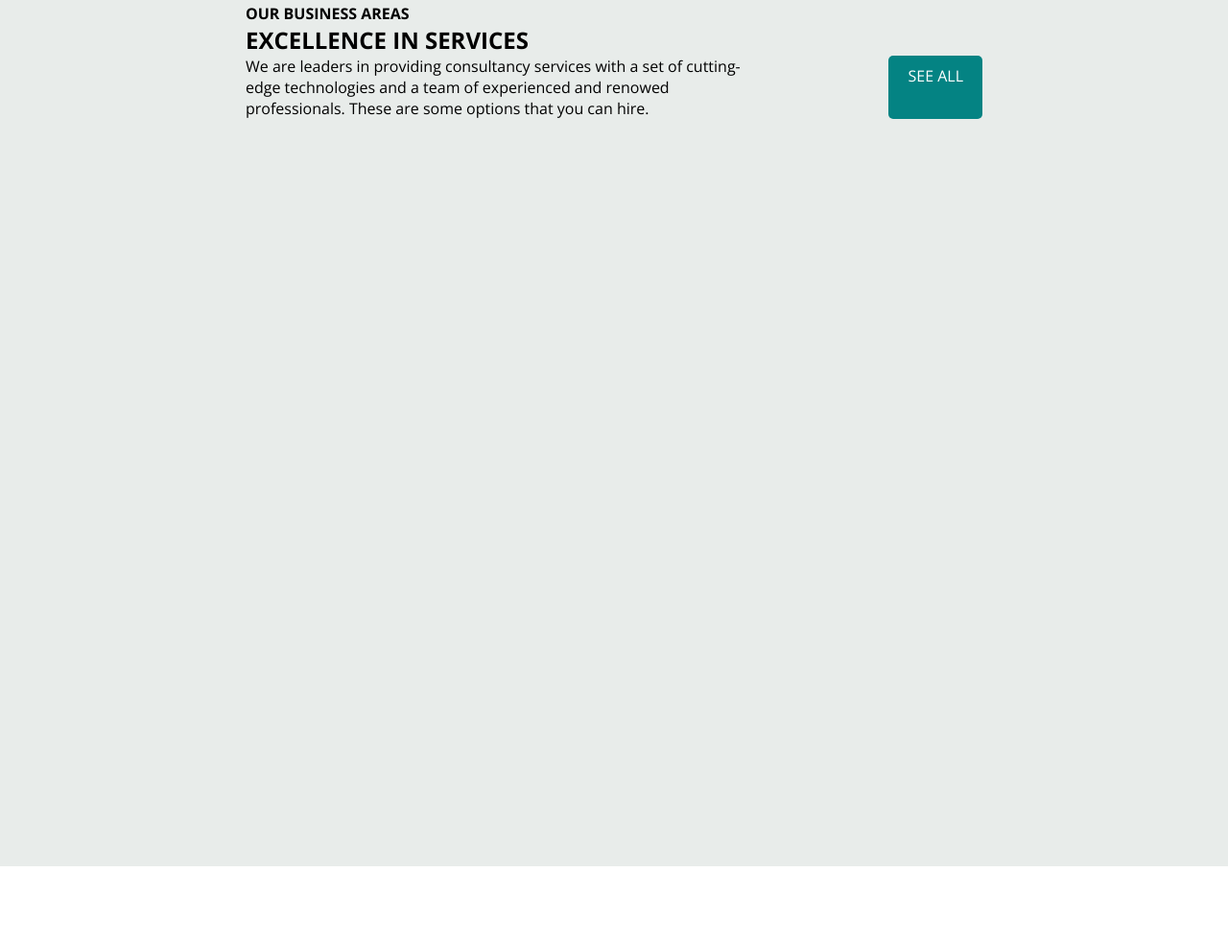
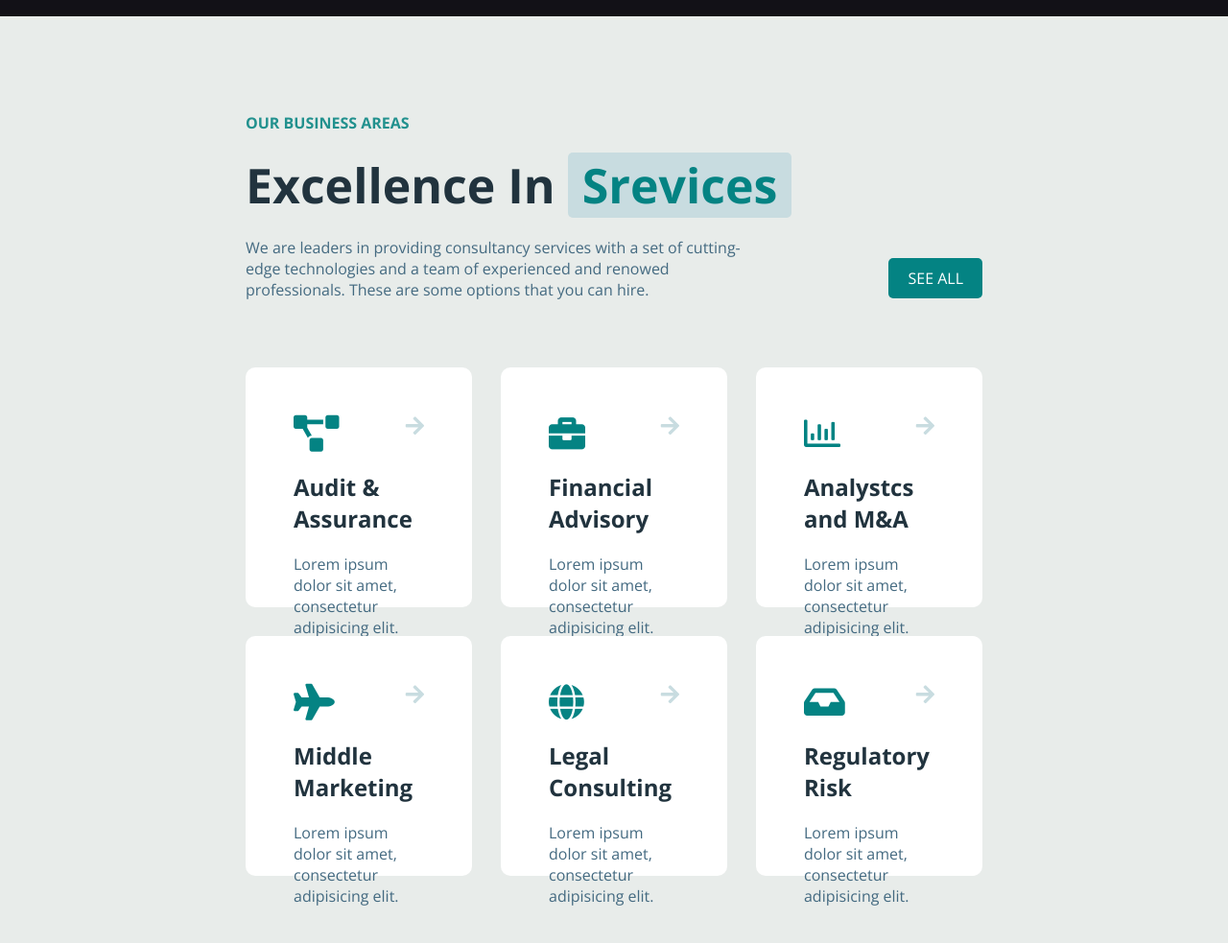
Before and after one commit to alexsircu/proj-html-vuejs, a website: page index.html in a window 1280 px wide. Shown: the part 1597-2580 px from the top of the page at 96% size. Before the commit the page ends 2500 px from the top, so only its background shows below. Drawn offline with nearby package versions, Linux system fonts and the light colour scheme.

Commit message:
Sezione excellence in services del main completa

```diff
--- a/index.html
+++ b/index.html
@@ -115,15 +115,83 @@
     <section id="business-areas">
       <div class="container">
         <h4>OUR BUSINESS AREAS</h4>
-        <h2>EXCELLENCE IN SERVICES</h2>
-        <div id="description-button-services-container">
+        <h2 id="ecxellence-services-title">Excellence In <span>Srevices</span></h2>
+
+        <div id="business-areas-top">
           <p>We are leaders in providing consultancy services with a set of cutting-edge technologies and a team of experienced and renowed professionals. These are some options that you can hire.</p>
           <div class="btn btn-blue-lagoon">
             <a href="#">SEE ALL</a>
           </div>
         </div>
 
+        <div id="business-areas-bottom">
+          <div class="business-areas-bottom-container">
+            <div class="business-areas-icons-container">
+              <i class="fas fa-project-diagram"></i>
+              <i class="fas fa-arrow-right"></i>
+            </div>
 
+            <div class="">
+              <h2>Audit & Assurance</h2>
+              <p>Lorem ipsum dolor sit amet, consectetur adipisicing elit.</p>
+            </div>
+          </div>
+          <div id="financial-advisory-container" class="business-areas-bottom-container">
+            <div class="business-areas-icons-container">
+              <i class="fas fa-briefcase"></i>
+              <i class="fas fa-arrow-right"></i>
+            </div>
+
+            <div class="">
+              <h2>Financial Advisory</h2>
+              <p>Lorem ipsum dolor sit amet, consectetur adipisicing elit.</p>
+            </div>
+          </div>
+          <div class="business-areas-bottom-container">
+            <div class="business-areas-icons-container">
+              <i class="far fa-chart-bar"></i>
+              <i class="fas fa-arrow-right"></i>
+            </div>
+
+            <div class="">
+              <h2>Analystcs and M&A</h2>
+              <p>Lorem ipsum dolor sit amet, consectetur adipisicing elit.</p>
+            </div>
+          </div>
+          <div class="business-areas-bottom-container">
+            <div class="business-areas-icons-container">
+              <i class="fas fa-plane"></i>
+              <i class="fas fa-arrow-right"></i>
+            </div>
+
+            <div class="">
+              <h2>Middle Marketing</h2>
+              <p>Lorem ipsum dolor sit amet, consectetur adipisicing elit.</p>
+            </div>
+          </div>
+          <div id="legal-consulting-container" class="business-areas-bottom-container">
+            <div class="business-areas-icons-container">
+              <i class="fas fa-globe"></i>
+              <i class="fas fa-arrow-right"></i>
+            </div>
+
+            <div class="">
+              <h2>Legal Consulting</h2>
+              <p>Lorem ipsum dolor sit amet, consectetur adipisicing elit.</p>
+            </div>
+          </div>
+          <div class="business-areas-bottom-container">
+            <div class="business-areas-icons-container">
+              <i class="fas fa-inbox"></i>
+              <i class="fas fa-arrow-right"></i>
+            </div>
+
+            <div class="">
+              <h2>Regulatory Risk</h2>
+              <p>Lorem ipsum dolor sit amet, consectetur adipisicing elit.</p>
+            </div>
+          </div>
+        </div>
       </div>
     </section>
 
--- a/src/partials/_main.scss
+++ b/src/partials/_main.scss
@@ -36,7 +36,6 @@
 #jumbotron {
   float: right;
   width: 40%;
-  height: calc(100% - 80px);
   padding: 150px 0;
   h4 {
     color: $blueButtonsColor;
@@ -84,7 +83,6 @@
 // sezione 2 del main
 #about-the-network {
   width: 100%;
-  height: 600px;
   background-color: $darkSectionsBackgroundColor;
   padding: 150px 0;
 }
@@ -98,14 +96,9 @@
     color: $introSectionTextColor;
   }
   h2 {
-    font-size: 50px;
+    @include titles-params;
     color: $darkSectionTitlesColor;
-    margin: 20px 0;
-    span {
-      background-color: $darkSectionBackgroundTitleColor;
-      padding: 0 15px;
-      border-radius: 5px;
-    }
+    @include dark-span-titles;
   }
   p {
     color: $smallTextColor;
@@ -140,15 +133,68 @@
 // sezione 3 del main
 #business-areas {
   width: 100%;
-  height: 1000px;
   background-color: $excellenceinServicesBackground;
   padding: 100px 0;
+  h4 {
+    color: $introSectionTextColor;
+  }
+  #ecxellence-services-title {
+    @include titles-params;
+    color: $titlesTextColor;
+    @include light-span-titles;
+  }
+  p {
+    color: lighten($titlesTextColor, 20%);
+    margin-bottom: 20px;
+  }
 }
 
-#description-button-services-container {
+#business-areas-top {
   display: flex;
+  align-items: center;
   justify-content: space-between;
   p {
     width: 70%;
   }
 }
+
+#business-areas-bottom {
+  display: flex;
+  // justify-content: space-between;
+  flex-wrap: wrap;
+  padding-top: 50px;
+  .business-areas-bottom-container {
+    width: calc(100% / 3 - 20px);
+    height: 250px;
+    background-color: white;
+    padding: 50px;
+    border-radius: 10px;
+    margin-bottom: 30px;
+    h2 {
+      margin-bottom: 20px;
+      color: $titlesTextColor;
+    }
+    p {
+      font-size: 16px;
+      color: lighten($titlesTextColor, 20%);
+    }
+  }
+}
+
+.business-areas-icons-container {
+  display: flex;
+  justify-content: space-between;
+  margin-bottom: 20px;
+  i:first-child {
+    font-size: 38px;
+    color: $blueButtonsColor;
+  }
+  i:nth-child(2) {
+    font-size: 22px;
+    color: $lightSectionSpanColorTitle;
+  }
+}
+
+#financial-advisory-container, #legal-consulting-container {
+  margin: 0 30px;
+}
--- a/src/partials/_mixins.scss
+++ b/src/partials/_mixins.scss
@@ -40,3 +40,25 @@
     }
   }
 }
+
+@mixin titles-params {
+  font-size: 50px;
+  margin: 20px 0;
+}
+
+@mixin dark-span-titles {
+  span {
+    background-color: $darkSectionBackgroundTitleColor;
+    padding: 0 15px;
+    border-radius: 5px;
+  }
+}
+
+@mixin light-span-titles {
+  span {
+    background-color: $lightSectionSpanColorTitle;
+    color: $blueButtonsColor;
+    padding: 0 15px;
+    border-radius: 5px;
+  }
+}
--- a/src/partials/_variables.scss
+++ b/src/partials/_variables.scss
@@ -13,4 +13,5 @@ $darkSectionBackgroundTitleColor: darken($blueButtonsColor, 18%); //colore dello
 $darkSectionTitlesColor: white; //colore dei titoli sezione scura
 
 // sezione excellence in services
-$excellenceinServicesBackground: #e8ecea;
+$excellenceinServicesBackground: #e8ecea; //sfondo della sezione
+$lightSectionSpanColorTitle: lighten(#50828c, 40%);
```
Also changed, not shown: css/app.css.
